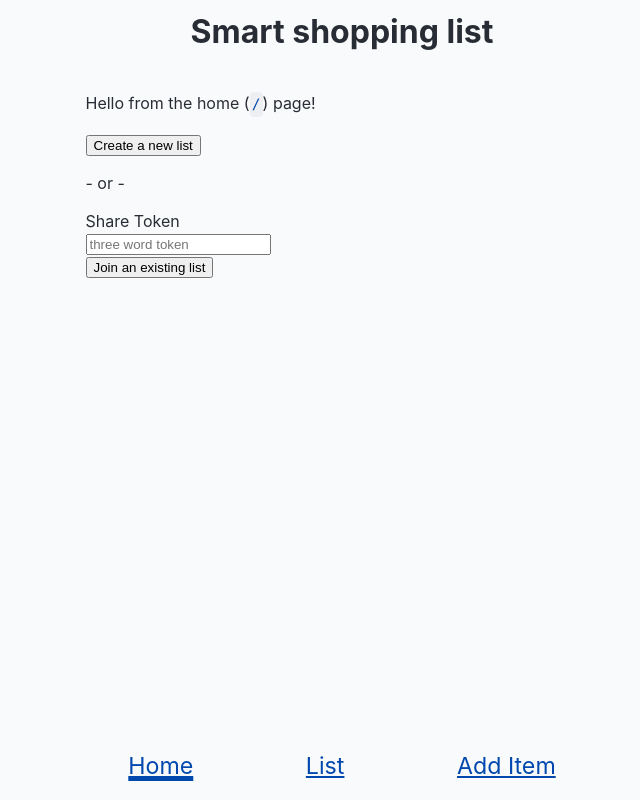
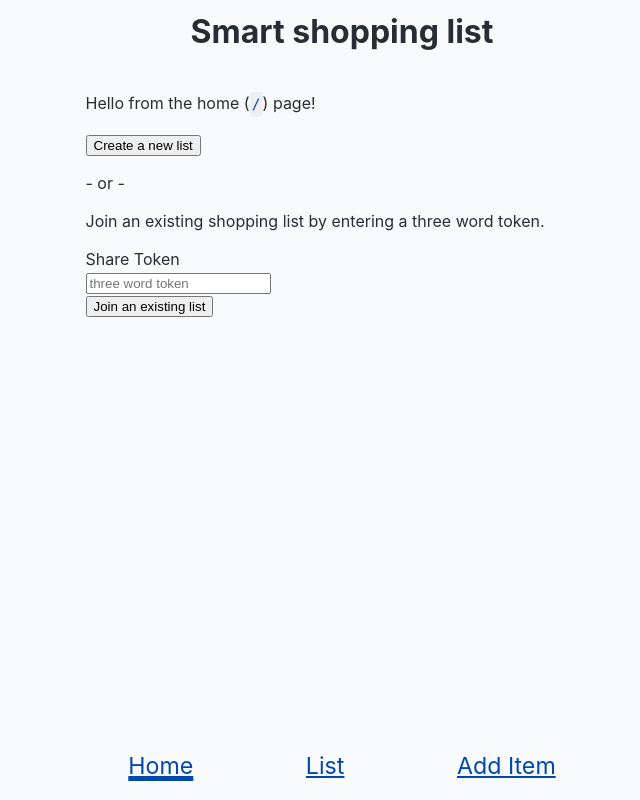
Before and after one commit to the-collab-lab/tcl-54-smart-shopping-list, a React (Vite) app: page / in a window 1280 px wide. Shown: the whole page, without its empty margins (298-938 px from the left). Built offline with nearby package versions, Linux system fonts and the light colour scheme.

Commit message:
CTL: Added "join shopping list" text. #5

```diff
--- a/src/views/Home.jsx
+++ b/src/views/Home.jsx
@@ -75,6 +75,7 @@ export function Home({ setListToken }) {
 			</p>
 			<button onClick={createNewToken}>Create a new list</button>
 			<p>- or -</p>
+			<p>Join an existing shopping list by entering a three word token.</p>
 			<form id="join-shopping-list-form" onSubmit={joinExistingToken}>
 				<label htmlFor="join-token">Share Token</label>
 				<div>
```
